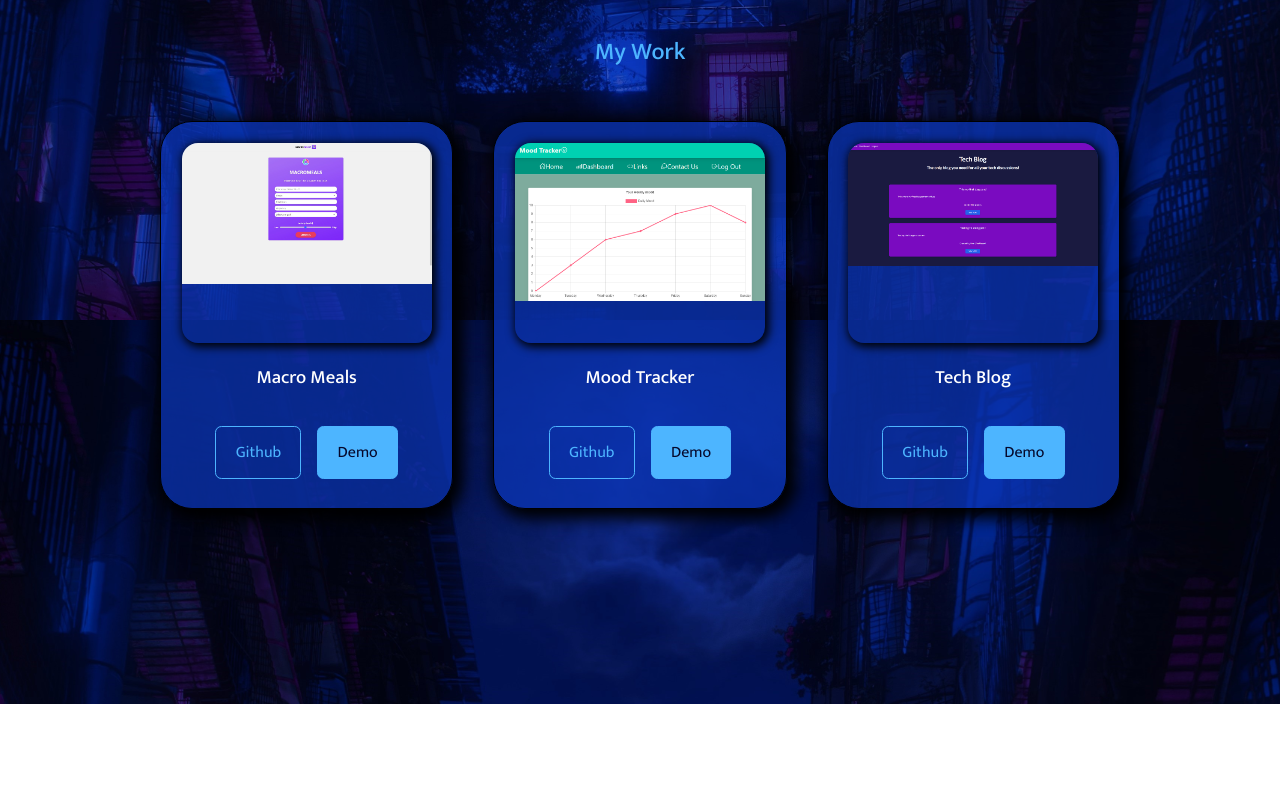
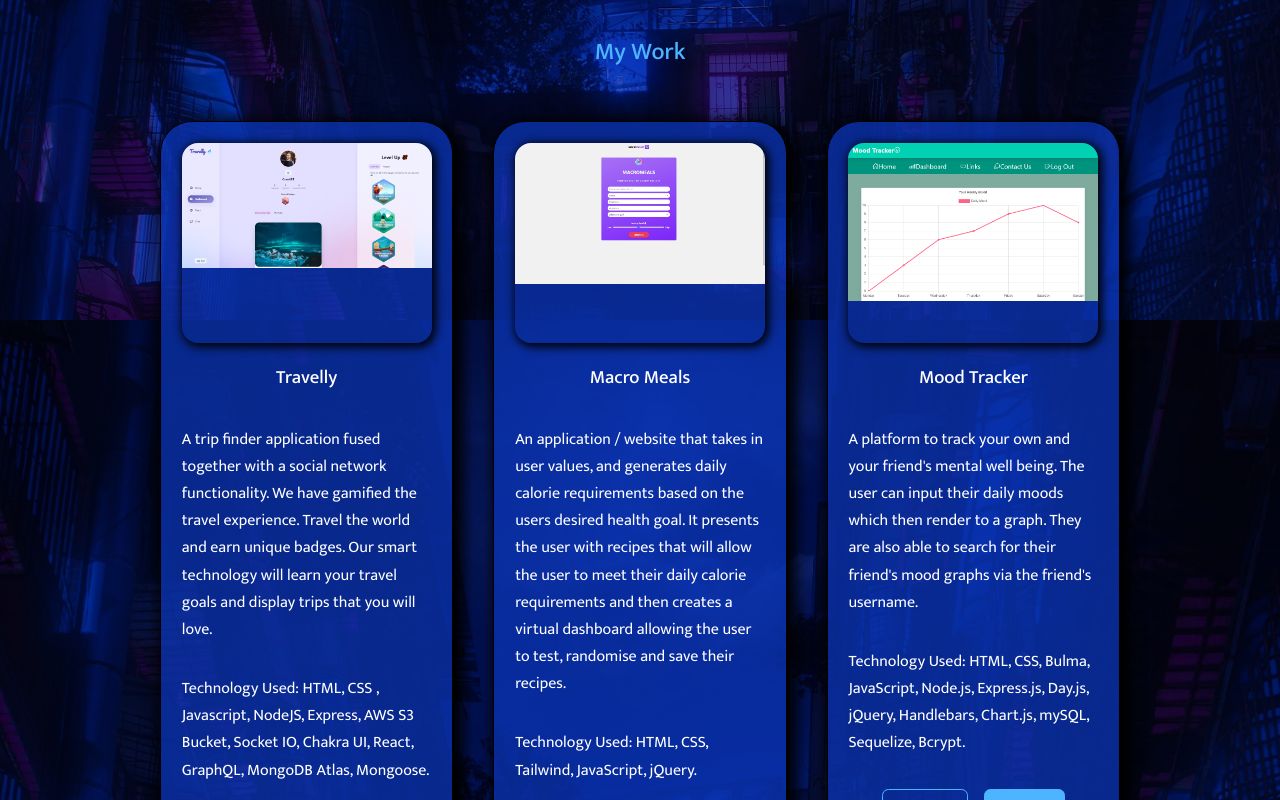
Before and after one commit to GrantRT/react-portfolio, a React (Create React App) app: page / in a window 1280 px wide. Shown: the part 2880-3680 px from the top of the page. Before the commit the page ends 3584 px from the top, so only its background shows below. Built offline with nearby package versions, Linux system fonts and the light colour scheme.

Commit message:
added travelly to work and descriptions

```diff
--- a/src/components/Work/Work.jsx
+++ b/src/components/Work/Work.jsx
@@ -1,28 +1,47 @@
 import React from 'react';
 import './work.css';
-import IMG1 from '../../assets/Images/macro-meals.jfif';
-import IMG2 from '../../assets/Images/moodtracker.png';
-import IMG3 from '../../assets/Images/techblog.png';
+import MacroMealsImg from '../../assets/Images/macro-meals.jfif';
+import MoodTrackerImg from '../../assets/Images/moodtracker.png';
+import TechBlogImg from '../../assets/Images/techblog.png';
+import TravellyImg from '../../assets/Images/travelly.png';
 
 const projectsArr = [
   {
     id: 1,
-    image: IMG1,
-    title: 'Macro Meals',
+    image: TravellyImg,
+    title: 'Travelly',
+    description:
+      'A trip finder application fused together with a social network functionality. We have gamified the travel experience. Travel the world and earn unique badges. Our smart technology will learn your travel goals and display trips that you will love.',
+    technologies: 'HTML, CSS , Javascript, NodeJS, Express, AWS S3 Bucket, Socket IO, Chakra UI, React, GraphQL, MongoDB Atlas, Mongoose.',
     github: 'https://github.com/GrantRT/Macro-Meals',
     demo: 'https://grantrt.github.io/Macro-Meals/',
   },
   {
     id: 2,
-    image: IMG2,
+    image: MacroMealsImg,
+    title: 'Macro Meals',
+    description:
+      'An application / website that takes in user values, and generates daily calorie requirements based on the users desired health goal. It presents the user with recipes that will allow the user to meet their daily calorie requirements and then creates a virtual dashboard allowing the user to test, randomise and save their recipes.',
+    technologies: 'HTML, CSS, Tailwind, JavaScript, jQuery.',
+    github: 'https://github.com/GrantRT/Macro-Meals',
+    demo: 'https://grantrt.github.io/Macro-Meals/',
+  },
+  {
+    id: 3,
+    image: MoodTrackerImg,
     title: 'Mood Tracker',
+    description:
+      "A platform to track your own and your friend's mental well being. The user can input their daily moods which then render to a graph. They are also able to search for their friend's mood graphs via the friend's username.",
+    technologies: 'HTML, CSS, Bulma, JavaScript, Node.js, Express.js, Day.js, jQuery, Handlebars, Chart.js, mySQL, Sequelize, Bcrypt.',
     github: 'https://github.com/GrantRT/Mood-Tracker',
     demo: 'https://mood-tracker-gkl.herokuapp.com/',
   },
   {
-    id: 3,
-    image: IMG3,
+    id: 4,
+    image: TechBlogImg,
     title: 'Tech Blog',
+    description: "A CMS-style blog site, where developers can publish their blog posts and comment on other developer's posts as well.",
+    technologies: 'Javascript, CSS, Tailwind, Node.js, MySQL, JAWSdb, Sequelize, Express, Handlebars.',
     github: 'https://github.com/GrantRT/Tech-Blog',
     demo: 'https://gt-tech-blog.herokuapp.com/',
   },
@@ -34,13 +53,15 @@ const Work = () => {
       <h2>My Work</h2>
 
       <div className="container work__container">
-        {projectsArr.map(({ id, image, title, github, demo }) => {
+        {projectsArr.map(({ id, image, title, description, technologies, github, demo }) => {
           return (
             <article key={id} className="work__project">
               <div className="work__project-image">
                 <img src={image} alt={title} />
               </div>
               <h3>{title}</h3>
+              <p>{description}</p>
+              <p>Technology Used: {technologies}</p>
               <div className="work__project-container">
                 <a href={github} className="btn" target="_blank">
                   Github
--- a/src/components/Work/work.css
+++ b/src/components/Work/work.css
@@ -42,6 +42,10 @@
   text-align: center;
 }
 
+.work__project p {
+  margin: 1.2rem 0 2rem;
+}
+
 .work__project-container {
   display: flex;
   gap: 1rem;
```
Also changed, not shown: src/assets/Images/travelly.png (added).
